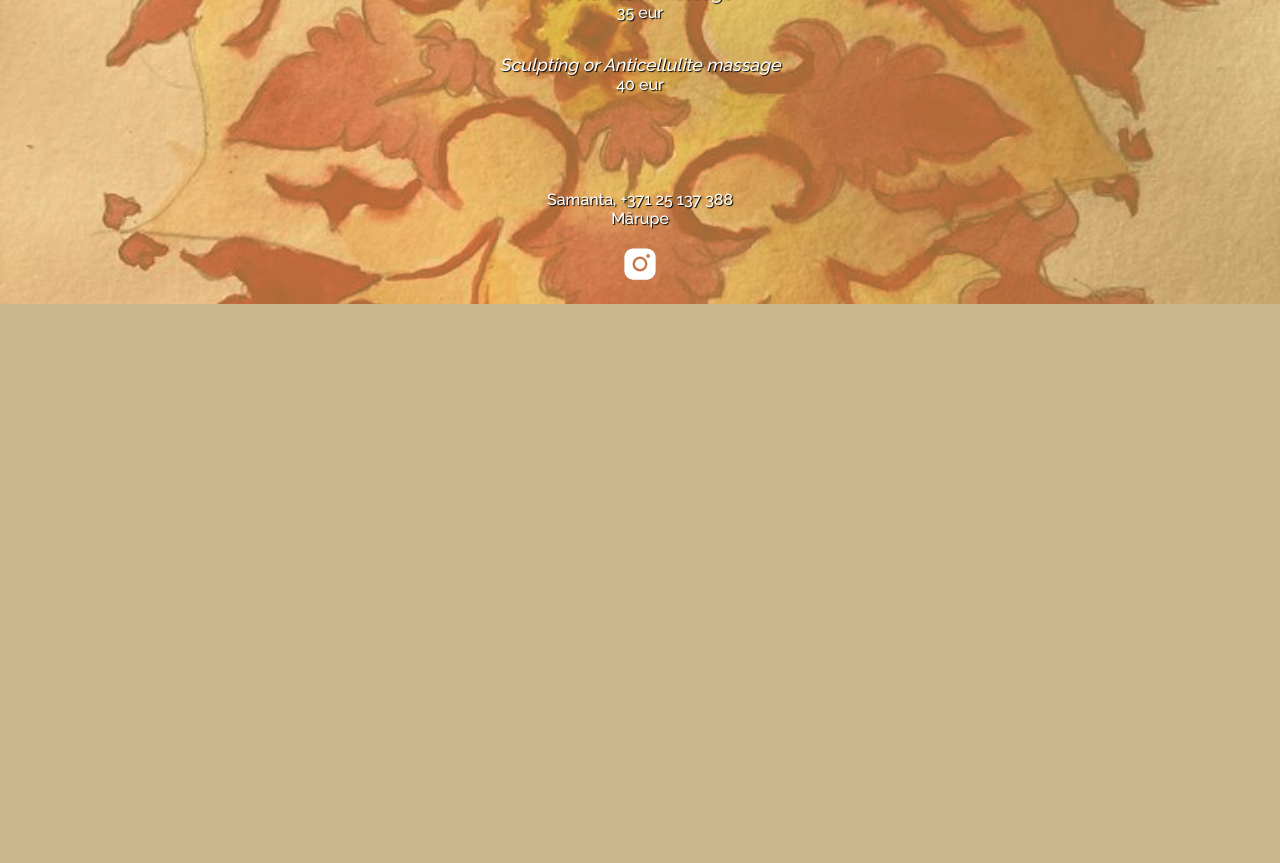
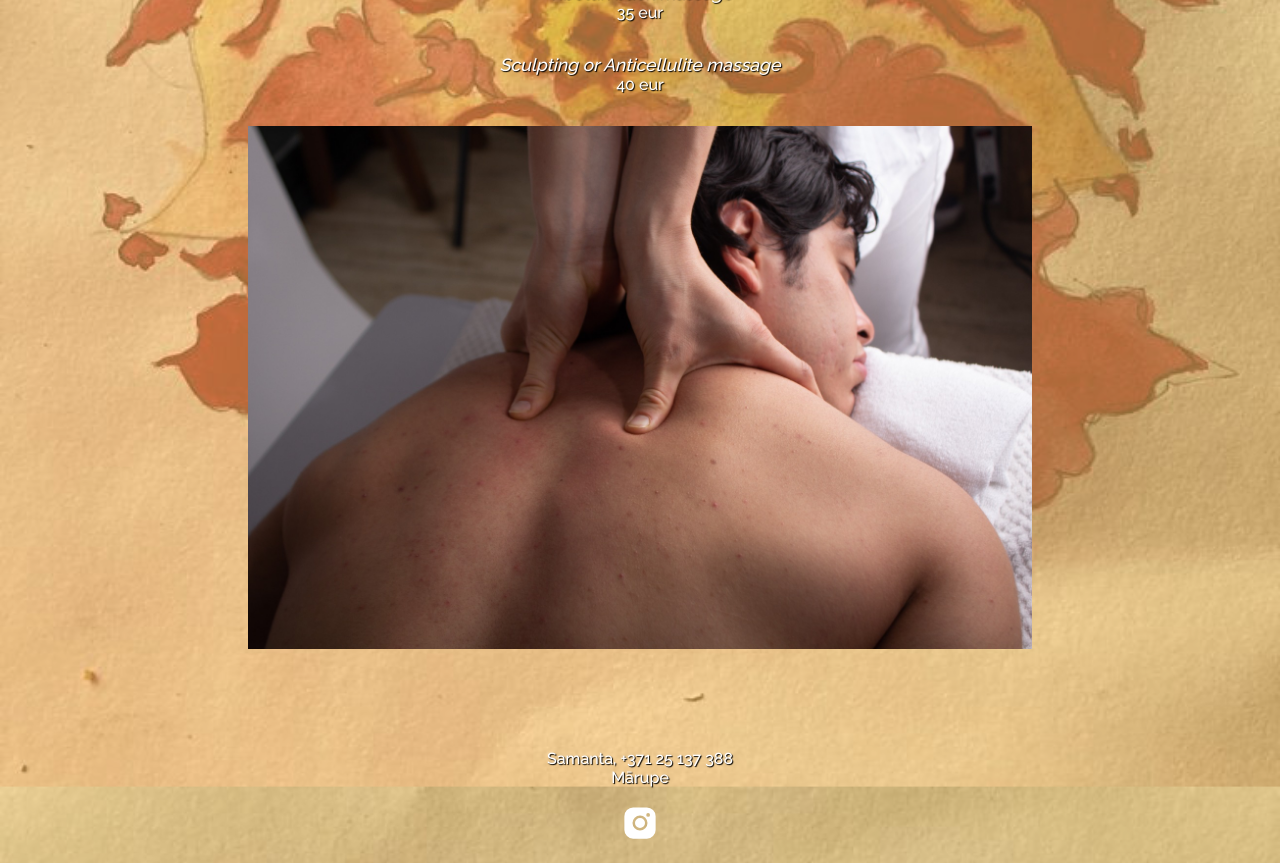
Before and after one commit to varisvitols/marupes-masaza, a Next.js app: page /en/procedures in a window 1280 px wide. Shown: the part 920-1783 px from the top of the page. Before the commit the page ends 1224 px from the top, so only its background shows below. Built offline with nearby package versions, Linux system fonts and the light colour scheme.

Commit message:
Restore one of the images

```diff
--- a/src/app/[locale]/procedures/page.tsx
+++ b/src/app/[locale]/procedures/page.tsx
@@ -37,13 +37,13 @@ export default async function Procedures({ params: { locale } }: PageProps) {
   return (
     <main className={styles.treatments}>
       {treatments}
-      {/* <div>
+      <div>
         <Image
           src={img2}
           alt="Procedure"
           style={{ marginBottom: '2rem' }}
         />
-      </div> */}
+      </div>
       {/* <div>
         <Image
           src={img13}
```
